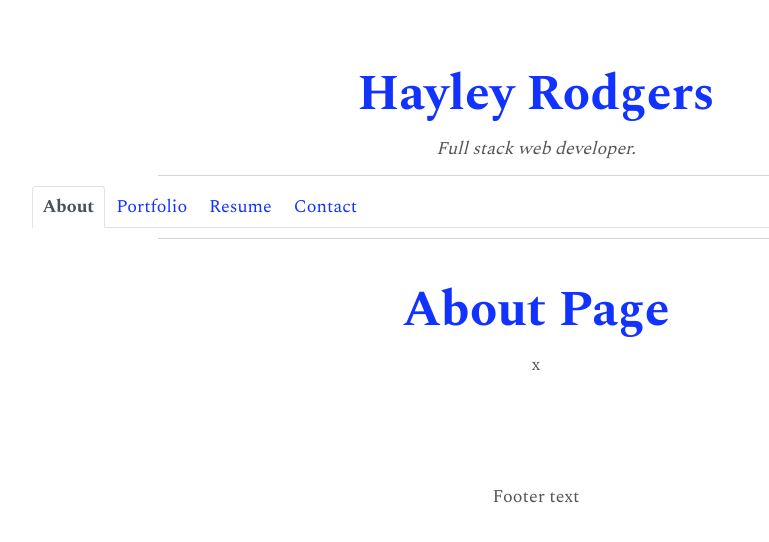
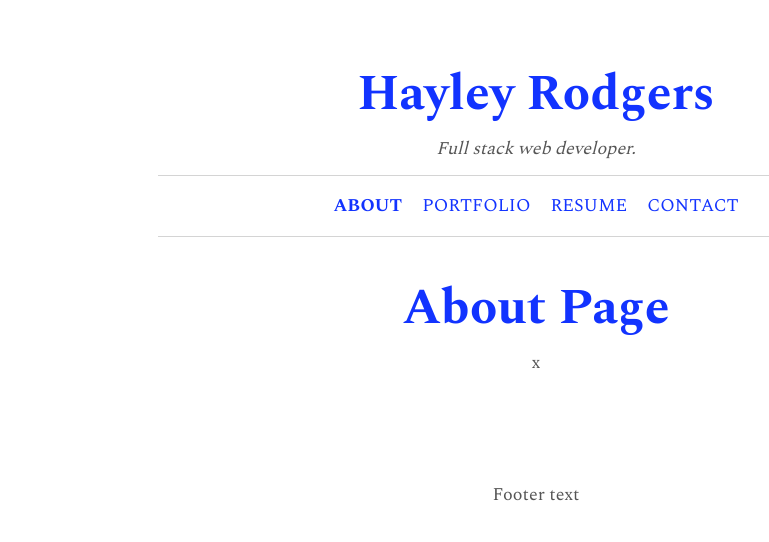
Before and after one commit to hayleyarodgers/portfolio, a React (Create React App) app: page / in a window 1280 px wide. Shown: the top 542 px of the page, without its empty margins (104-873 px from the left). Built offline with nearby package versions, Linux system fonts and the light colour scheme.

Commit message:
Write Navigation component and styling

```diff
--- a/src/components/Navigation.js
+++ b/src/components/Navigation.js
@@ -3,7 +3,7 @@
 // Destructure props object to get currentPage state variable and method for handling page change.
 export default function Navigation({ currentPage, handlePageChange }) {
   return (
-    <ul className="nav nav-tabs">
+    <ul className="nav justify-content-center">
       <li className="nav-item">
         <a
           href="#about"
@@ -11,7 +11,7 @@
           // Use ternary operator to check if the current page is "About".
           // If it is, use Bootstrap's active link class.
           className={currentPage === 'About' ? 'nav-link active' : 'nav-link'}>
-          About
+          ABOUT
         </a>
       </li>
       <li className="nav-item">
@@ -23,7 +23,7 @@
           className={
             currentPage === 'Portfolio' ? 'nav-link active' : 'nav-link'
           }>
-          Portfolio
+          PORTFOLIO
         </a>
       </li>
       <li className="nav-item">
@@ -33,7 +33,7 @@
           // Use ternary operator to check if the current page is "Resume".
           // If it is, use Bootstrap's active link class.
           className={currentPage === 'Resume' ? 'nav-link active' : 'nav-link'}>
-          Resume
+          RESUME
         </a>
       </li>
       <li className="nav-item">
@@ -45,7 +45,7 @@
           className={
             currentPage === 'Contact' ? 'nav-link active' : 'nav-link'
           }>
-          Contact
+          CONTACT
         </a>
       </li>
     </ul>
```
